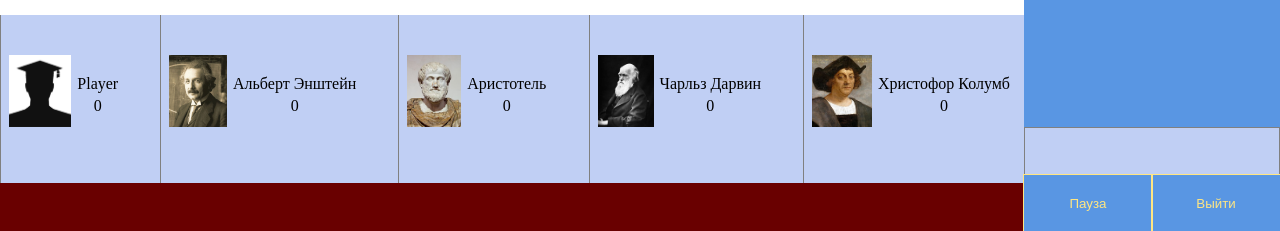
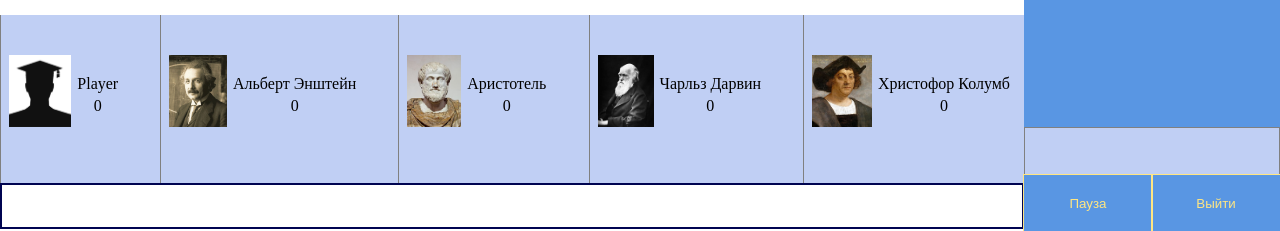
Before and after one commit to korytsa/sigame, a website with bundled scripts: page dist/index.html in a window 1280 px wide. Both pictures are taken after a click on the element 512 px from the left and 776 px from the top of the page. Shown: the part 569-800 px from the top of the page. Built offline with nearby package versions, Linux system fonts and the light colour scheme.

Commit message:
fix: done input

```diff
--- a/src/index.js
+++ b/src/index.js
@@ -1,5 +1,6 @@
 import './scss/app.scss';
 import './scss/render-game-screen.scss';
+import './scss/change-screen-content.scss';
 import './js/bots-list.js';
 import './js/questions-list.js';
 import './js/render-game-screen.js';
--- a/src/js/change-screen-content.js
+++ b/src/js/change-screen-content.js
@@ -22,13 +22,13 @@ const changeContent = {
     theme: `Тема: ${questionPack[0].theme}`,
     author: `Автор темы: ${questionPack[0].author}`,
     changeAnswer(){
-        const subArea = document.querySelector('.game__sub-area');
-        const input = document.createElement("input");
-        input.className =  "gamesub-areainput";
-        subArea.append(input);
+        const mainArea = document.querySelector('.game__main-area');
+        const changeAnswerArea = document.querySelector('.game__main-area__answer-btn');
 
-        const changeAnswerArea = document.querySelector('.gamemain-areaanswer-btn');
-        let changeAnswerInput = document.querySelector('.gamemain-area__answer-input');
+        const changeAnswerInput = document.createElement("input");
+        changeAnswerInput.className =  "game__main-area__answer-input";
+        mainArea.append(changeAnswerInput);
+
         changeAnswerArea.addEventListener('click', function(){
             changeAnswerArea.style.display = 'none';
             changeAnswerInput.style.display = 'block';
--- a/src/js/render-game-screen.js
+++ b/src/js/render-game-screen.js
@@ -1,4 +1,5 @@
 import {botList} from './bots-list';
+import {changeContent} from './change-screen-content';
 
 const renderGame =  {
     greeting: 'Для ответа на вопрос нажимайте красную кнопку после загорания рамки на экране',
@@ -62,6 +63,7 @@ const renderGame =  {
         renderGame.renderPlayerList();
         renderGame.renderHeader();
         renderGame.renderFooter();
+        changeContent.changeAnswer();
     },
     renderMainScreen() {
         const mainScreen = document.querySelector('.game__main-area__main-screen');
--- a/src/scss/change-screen-content.scss
+++ b/src/scss/change-screen-content.scss
@@ -1,4 +1,4 @@
-&main-areaanswer-input{
+.game__main-area__answer-input{
     display: none;
     width: 100%;
     height: 5.8%;
```
Also changed, not shown: dist/bundle.js, dist/style.css.
